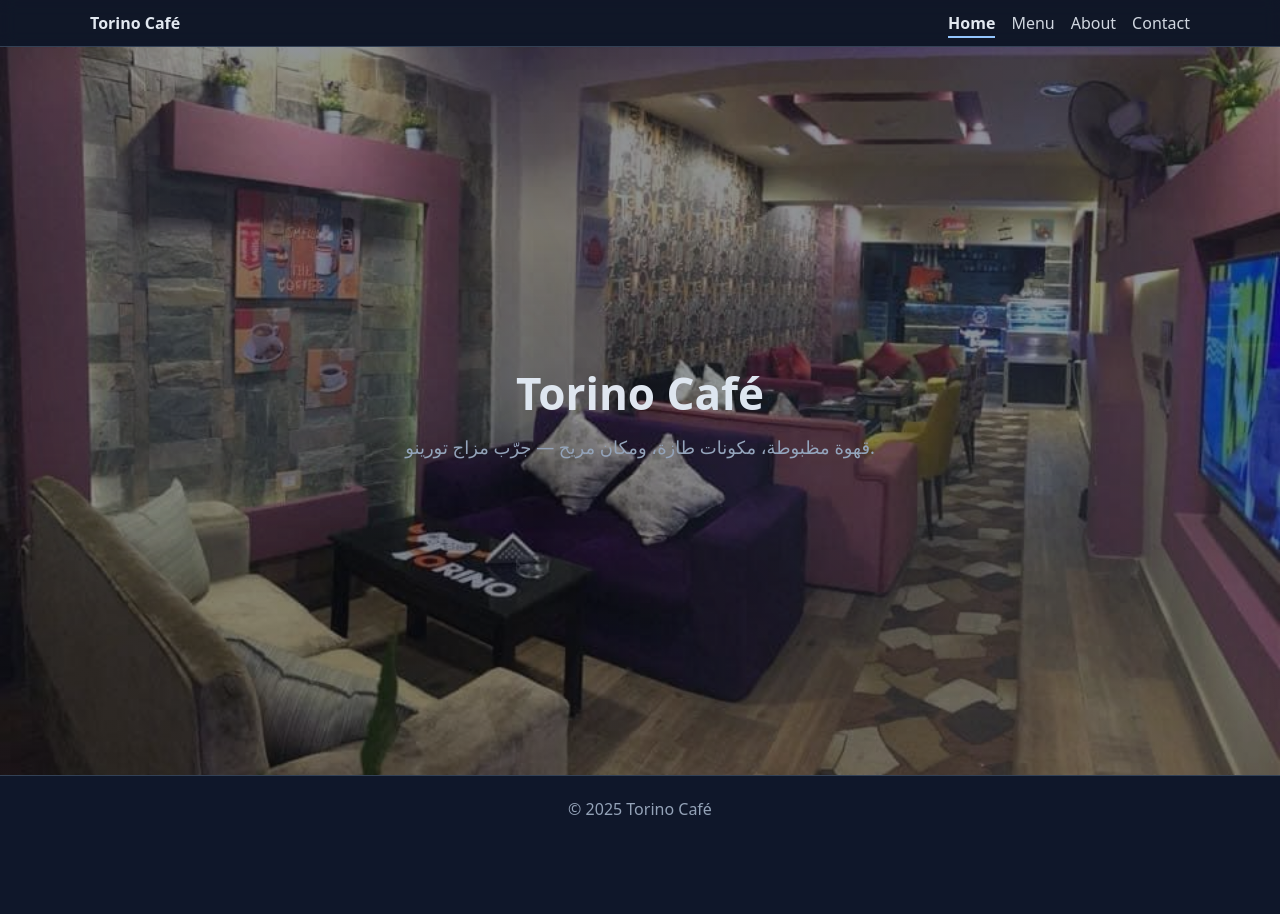
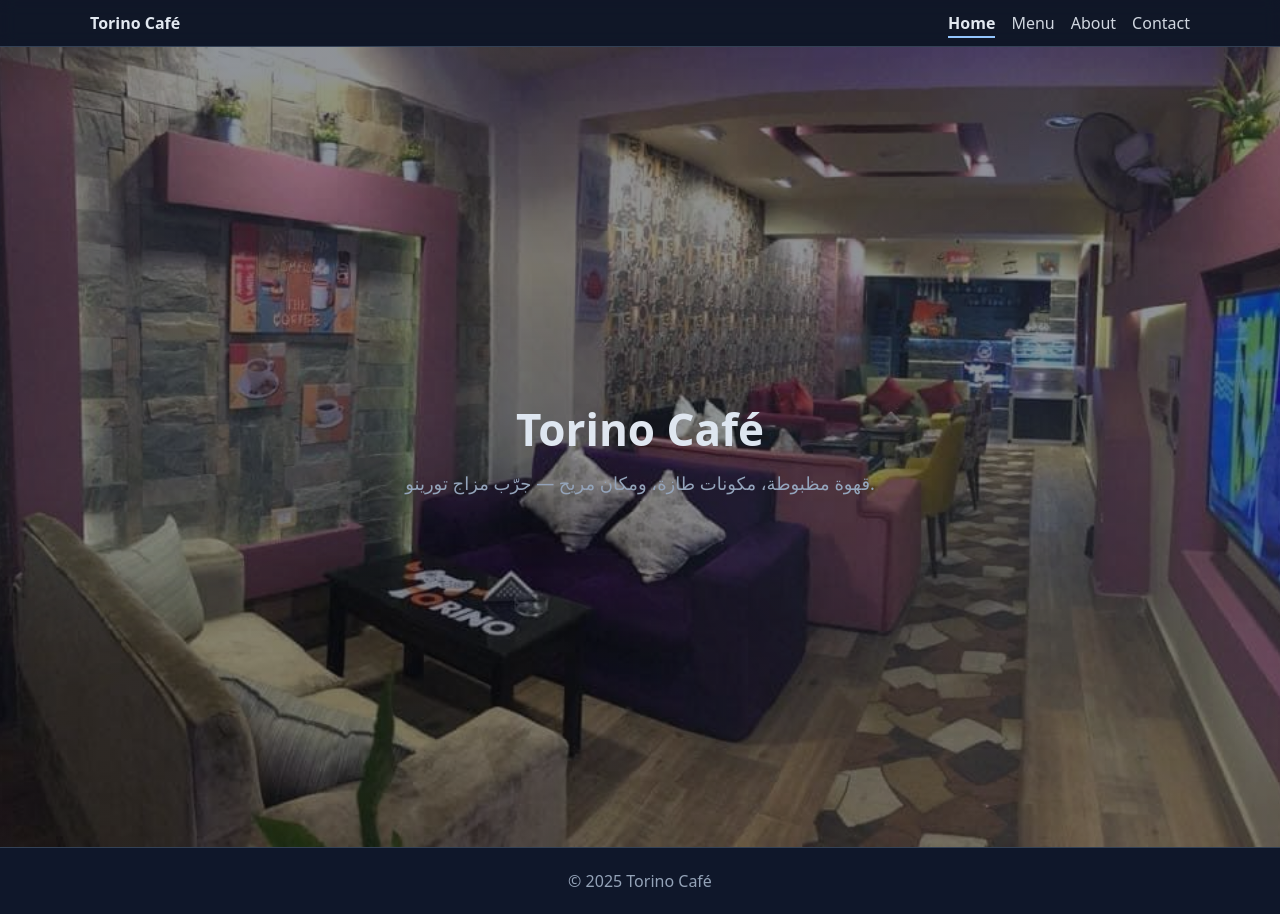
Before and after one commit to abdelrahmansamy33193/torino-cafe, a React app: page / in a window 1280 px wide. Before the commit the page ends 842 px from the top, so only its background shows below. Built offline with nearby package versions, Linux system fonts and the light colour scheme.

Commit message:
style(hero): full-screen background cover

```diff
--- a/src/styles.css
+++ b/src/styles.css
@@ -89,22 +89,39 @@
 /* === Home Hero Background === */
 /* === Home Hero Background (with AVIF/WebP + JPG fallback) === */
 /* === Home Hero Background (JPG فقط) === */
+/* === Home Hero Background === */
 .hero{
+  /* تخلي الخلفية واخدة الشاشة كلها */
+  height: 100svh;       /* يدعم الموبايل الحديث */
+  min-height: 100vh;    /* فallback عام */
   position: relative;
-  min-height: calc(100vh - 72px);
   display: flex;
   align-items: center;
+  justify-content: center;
 
-  /* تعتيم خفيف فوق الصورة + الصورة من /public/img */
+  /* غَمْقة خفيفة + الصورة من مجلد public (ما تغيّرش المسار) */
   background-image:
     linear-gradient(rgba(8,12,20,.45), rgba(8,12,20,.45)),
-    url("/img/home-bg.jpg");
+    url(/img/home-bg.jpg);
   background-size: cover;
   background-position: center;
   background-repeat: no-repeat;
-  background-attachment: fixed; /* بيتلغي على الموبايل تحت */
+
+  /* بارالاكس بسيط – هنلغي على الموبايل */
+  background-attachment: fixed;
   color: #e2e8f0;
 }
+
+/* عشان المحتوى ما يختبّيش ورا الـ navbar الـ sticky */
+.hero .container{
+  padding-top: 72px; /* عدّل الرقم لو ارتفاع النافبار مختلف */
+}
+
+/* على الموبايل، fixed ساعات بتعمل مشاكل */
+@media (max-width: 1024px){
+  .hero{ background-attachment: scroll; }
+}
+
 
 /* موبايل: نلغي الثبات للسلاسة */
 @media (max-width: 768px) {
```
